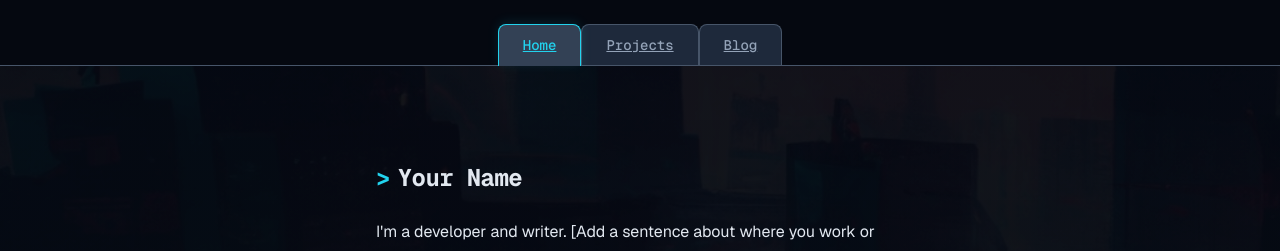
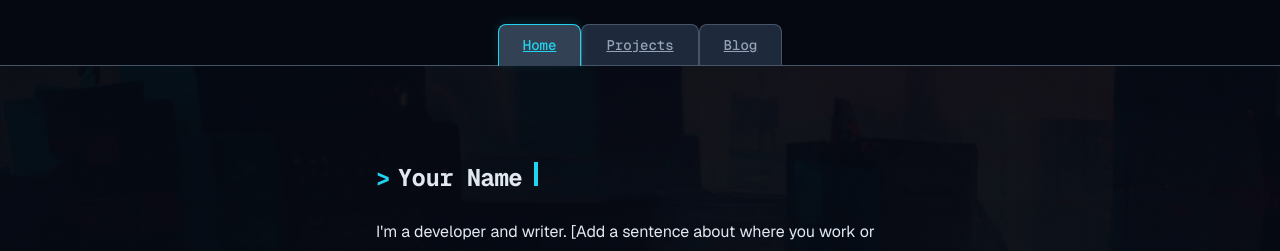
Before and after one commit to ayomidecole/Personal-Website, a Next.js app: page / in a window 1280 px wide. Shown: the top 251 px of the page. Built offline with nearby package versions, Linux system fonts and the light colour scheme.

Commit message:
Add terminal-style header animations and update page headers; enhance visual consistency with blinking cursor effect.

```diff
--- a/app/blog/page.tsx
+++ b/app/blog/page.tsx
@@ -2,8 +2,9 @@ export default function Blog() {
   return (
     <div className="mx-auto max-w-xl px-6 py-16">
       <h1 className="mb-6 flex items-baseline gap-2 font-mono text-2xl font-bold tracking-tight text-[var(--foreground)]">
-        <span className="text-[var(--accent)]">&gt;</span>
-        Blog
+        <span className="terminal-prompt">&gt;</span>
+        <span>Blog</span>
+        <span className="terminal-cursor" aria-hidden />
       </h1>
       <p className="leading-7 text-[var(--muted)]">
         Blog and notes. Nothing here yet.
--- a/app/globals.css
+++ b/app/globals.css
@@ -94,3 +94,24 @@ a:hover {
   background-color: var(--background);
   border-color: var(--border);
 }
+
+/* Terminal-style header: blinking cursor */
+@keyframes terminal-blink {
+  0%, 49% { opacity: 1; }
+  50%, 100% { opacity: 0; }
+}
+
+.terminal-prompt {
+  color: var(--accent);
+  animation: terminal-blink 1s step-end infinite;
+}
+
+.terminal-cursor {
+  display: inline-block;
+  width: 0.2em;
+  height: 1em;
+  margin-left: 0.15em;
+  background-color: var(--accent);
+  vertical-align: -0.1em;
+  animation: terminal-blink 1s step-end infinite;
+}
--- a/app/page.tsx
+++ b/app/page.tsx
@@ -2,8 +2,9 @@ export default function Home() {
   return (
     <div className="mx-auto max-w-xl px-6 py-16 font-sans">
       <h1 className="mb-6 flex items-baseline gap-2 font-mono text-2xl font-bold tracking-tight text-[var(--foreground)]">
-        <span className="text-[var(--accent)]">&gt;</span>
-        Your Name
+        <span className="terminal-prompt">&gt;</span>
+        <span>Your Name</span>
+        <span className="terminal-cursor" aria-hidden />
       </h1>
 
       <p className="mb-4 leading-7 text-[var(--foreground)]">
--- a/app/projects/page.tsx
+++ b/app/projects/page.tsx
@@ -11,8 +11,9 @@ export default function Projects() {
   return (
     <div className="mx-auto w-full max-w-[calc(100vw-2rem)] px-4 py-12 sm:px-6">
       <h1 className="mb-8 flex items-baseline gap-2 font-mono text-2xl font-bold tracking-tight text-[var(--foreground)]">
-        <span className="text-[var(--accent)]">&gt;</span>
-        Projects
+        <span className="terminal-prompt">&gt;</span>
+        <span>Projects</span>
+        <span className="terminal-cursor" aria-hidden />
       </h1>
       <div className="space-y-3">
         {projects.map((project, index) => (
```
